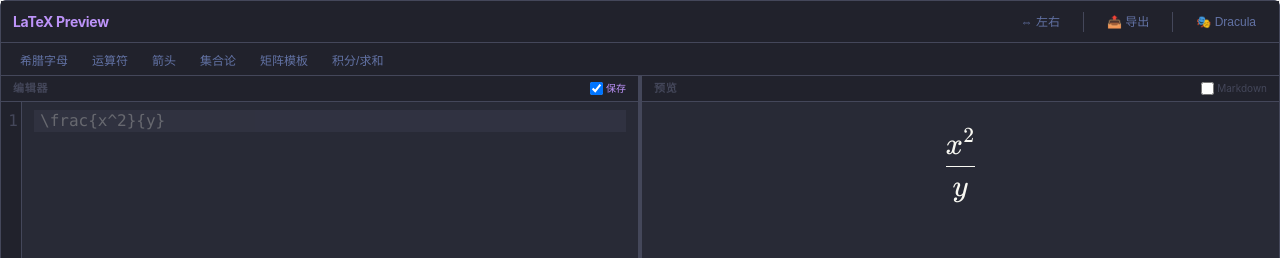
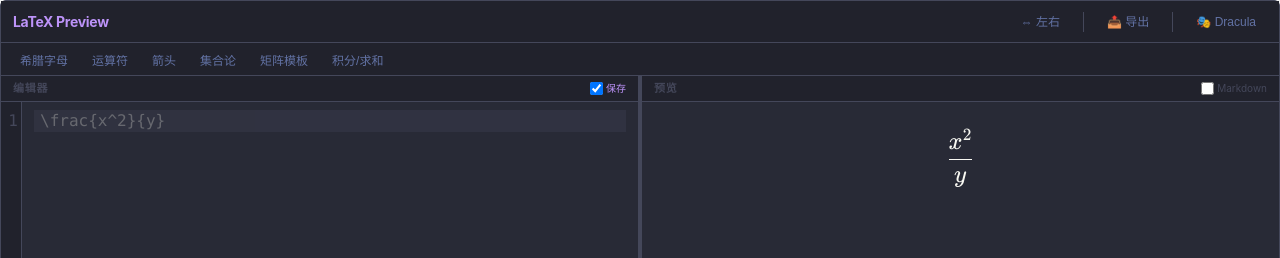
Before and after one commit to BeamersDev/latex-preview, a React (Vite) app: page / in a window 1280 px wide. Shown: the top 258 px of the page. Built offline with nearby package versions, Linux system fonts and the light colour scheme.

Commit message:
feat: add markdown scale slider and apply CSS variable to katex sizing

```diff
--- a/src/App.tsx
+++ b/src/App.tsx
@@ -201,7 +201,22 @@ export default function App() {
           <div className="preview-pane" style={{ flex: `${1 - splitPos}` }}>
             <div className="pane-header">
               预览
-              <label className="pane-toggle" title="Markdown 模式：$$公式$$ 和 $公式$ 渲染，其余为文本">
+              {settings.markdownMode && (
+                <input
+                  type="range"
+                  min="10"
+                  max="100"
+                  value={Math.round(settings.markdownScale * 100)}
+                  onChange={(e) =>
+                    updateSettings({ markdownScale: parseInt(e.target.value) / 100 })
+                  }
+                  title={`公式渲染大小: ${Math.round(settings.markdownScale * 100)}%`}
+                />
+              )}
+              <label
+                className="pane-toggle"
+                title="Markdown 模式：$$公式$$ 和 $公式$ 渲染，其余为文本"
+              >
                 <input
                   type="checkbox"
                   checked={settings.markdownMode}
@@ -214,6 +229,7 @@ export default function App() {
               <Preview
                 latex={latex}
                 onError={handleError}
+                markdownScale={settings.markdownScale}
               />
             </div>
           </div>
--- a/src/components/Preview.tsx
+++ b/src/components/Preview.tsx
@@ -81,9 +81,10 @@ interface PreviewProps {
   latex: string;
   onError?: (errors: string[]) => void;
   className?: string;
+  markdownScale?: number;
 }
 
-export default function Preview({ latex, onError, className = '' }: PreviewProps) {
+export default function Preview({ latex, onError, className = '', markdownScale }: PreviewProps) {
   const containerRef = useRef<HTMLDivElement>(null);
   const [errorMessages, setErrorMessages] = useState<string[]>([]);
   const { settings } = useSettingsContext();
@@ -229,6 +230,9 @@ export default function Preview({ latex, onError, className = '' }: PreviewProps
         className="preview-content"
         ref={containerRef}
         onWheel={handleWheel}
+        style={{
+          '--markdown-scale': markdownScale ?? settings.markdownScale,
+        } as React.CSSProperties}
       />
       {errorMessages.length > 0 && (
         <div className="preview-errors">
--- a/src/contexts/SettingsContext.tsx
+++ b/src/contexts/SettingsContext.tsx
@@ -7,6 +7,7 @@ const DEFAULT_SETTINGS: Settings = {
   autoSave: true,
   zoomLevel: 1,
   markdownMode: false,
+  markdownScale: 0.8,
   exportFileName: 'latex-formula',
 };
 
--- a/src/index.css
+++ b/src/index.css
@@ -731,6 +731,12 @@ html, body, #root {
   color: var(--text-muted);
   margin-left: auto;
 }
+.pane-header input[type="range"] {
+  width: 80px;
+  accent-color: var(--accent);
+  cursor: pointer;
+  margin: 0;
+}
 .pane-toggle input[type="checkbox"] {
   margin: 0;
   cursor: pointer;
@@ -962,7 +968,7 @@ html, body, #root {
 
 /* Larger base KaTeX size in preview */
 .preview-content .katex {
-  font-size: 2em;
+  font-size: calc(2em * var(--markdown-scale, 1));
 }
 
 .preview-content .katex-display {
@@ -971,7 +977,7 @@ html, body, #root {
 }
 
 .preview-content .katex-display > .katex {
-  font-size: 2.2em;
+  font-size: calc(2.2em * var(--markdown-scale, 1));
 }
 
 /* Clickable preview block for bidirectional jump */
--- a/src/types/index.ts
+++ b/src/types/index.ts
@@ -10,6 +10,7 @@ export interface Settings {
   autoSave: boolean;
   zoomLevel: number;
   markdownMode: boolean;
+  markdownScale: number;
   exportFileName: string;
 }
 
```
